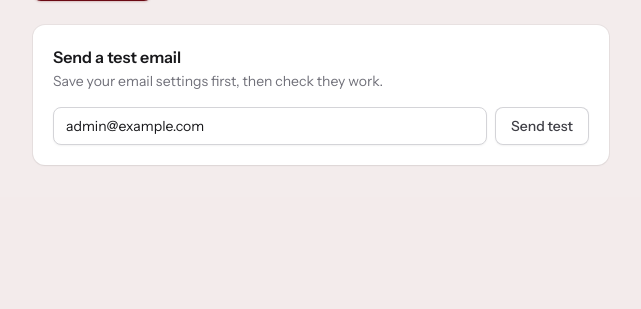
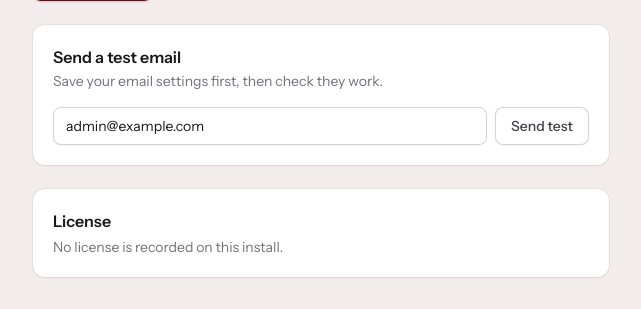
Before and after one commit to zabiremu/code-pos, a Laravel app: page /admin/settings in a window 1280 px wide. Shown: the part 1012-1321 px from the top of the page, without its empty margins (255-896 px from the left). Before the commit the page ends 1178 px from the top, so only its background shows below. Run offline with Laravel 12, Linux system fonts and the light colour scheme; a user stored in the database is signed in; data comes from the database, SQL or seed files in the repository; tables that the repository leaves empty hold one stand-in row (values such as "Sample post"); style sheets or scripts are compiled from the project's sources; some web fonts are replaced.

Commit message:
Replace buyer-token purchase check with author license server

```diff
--- a/app/Http/Controllers/Admin/SettingsController.php
+++ b/app/Http/Controllers/Admin/SettingsController.php
@@ -5,6 +5,7 @@ namespace App\Http\Controllers\Admin;
 use App\Http\Controllers\Controller;
 use App\Models\Branch;
 use App\Models\Setting;
+use App\Services\PurchaseCodeService;
 use Illuminate\Contracts\View\View;
 use Illuminate\Http\RedirectResponse;
 use Illuminate\Http\Request;
@@ -23,7 +24,7 @@ use Throwable;
  */
 class SettingsController extends Controller
 {
-    public function edit(): View|RedirectResponse
+    public function edit(PurchaseCodeService $licenses): View|RedirectResponse
     {
         if (! Schema::hasTable('settings')) {
             return redirect()->route('admin.dashboard')
@@ -52,6 +53,7 @@ class SettingsController extends Controller
             ],
             'hasMailPassword' => filled(Setting::get('mail_password')),
             'timezones' => timezone_identifiers_list(),
+            'license' => $licenses->current(),
         ]);
     }
 
@@ -129,4 +131,28 @@ class SettingsController extends Controller
 
         return back()->with('status', 'Test email sent to '.$data['test_to'].'. Check the inbox (and spam).');
     }
+
+    /**
+     * Frees this install's purchase code on the license server so the buyer
+     * can activate it on a new domain (e.g. moving hosts). The app keeps
+     * working here; only the activation record moves.
+     */
+    public function deactivateLicense(Request $request, PurchaseCodeService $licenses): RedirectResponse
+    {
+        $license = $licenses->current();
+
+        if (! $license) {
+            return back()->withErrors(['license' => 'No license is recorded on this install.']);
+        }
+
+        $result = $licenses->deactivate($license['purchase_code'], $request->getHost());
+
+        if (! $result['valid']) {
+            return back()->withErrors(['license' => $result['message']]);
+        }
+
+        $licenses->forget();
+
+        return back()->with('status', 'License deactivated. You can now use your purchase code on another domain.');
+    }
 }
--- a/app/Services/PurchaseCodeService.php
+++ b/app/Services/PurchaseCodeService.php
@@ -2,44 +2,102 @@
 
 namespace App\Services;
 
+use Illuminate\Http\Client\ConnectionException;
+use Illuminate\Support\Facades\File;
 use Illuminate\Support\Facades\Http;
 
 /**
- * Verifies a buyer's Envato purchase code against the Author API before the
- * installer is allowed to proceed — the anti-piracy gate Envato requires
- * for CodeCanyon items. See the build plan's "Installer & Purchase Code
- * Verification" section for the full flow.
+ * Talks to the author's license server (see license-server/ and
+ * config/license.php). The server holds the Envato token, checks the sale
+ * against Envato's Author API, and allows one live domain per purchase code;
+ * localhost and private-network installs don't use it up.
+ *
+ * Nothing secret is stored on the buyer's install: only the purchase code
+ * and what the server reported about it.
  */
 class PurchaseCodeService
 {
+    public const CODE_PATTERN = '/^[0-9a-f]{8}-([0-9a-f]{4}-){3}[0-9a-f]{12}$/i';
+
     /**
-     * @return array{valid: bool, message: string, sale?: array}
+     * @return array{valid: bool, message: string, buyer?: ?string, license?: ?string, supported_until?: ?string}
      */
-    public function verify(string $purchaseCode, string $envatoPersonalToken): array
+    public function verify(string $purchaseCode, string $domain): array
     {
-        if (! preg_match('/^[0-9a-f]{8}-([0-9a-f]{4}-){3}[0-9a-f]{12}$/i', $purchaseCode)) {
-            return ['valid' => false, 'message' => 'That doesn\'t look like a valid purchase code format.'];
+        $purchaseCode = strtolower(trim($purchaseCode));
+
+        if (! preg_match(self::CODE_PATTERN, $purchaseCode)) {
+            return ['valid' => false, 'message' => 'That doesn\'t look like a valid purchase code.'];
         }
 
-        $response = Http::withToken($envatoPersonalToken)
-            ->timeout(10)
-            ->get('https://api.envato.com/v3/market/author/sale', ['code' => $purchaseCode]);
+        return $this->call('activate', $purchaseCode, $domain);
+    }
 
-        if ($response->status() === 404) {
-            return ['valid' => false, 'message' => 'This purchase code was not found.'];
+    /** Frees the code on the license server so it can be activated on another domain. */
+    public function deactivate(string $purchaseCode, string $domain): array
+    {
+        return $this->call('deactivate', $purchaseCode, $domain);
+    }
+
+    /** Remembers a verified license on this install (storage/app/license.json). */
+    public function store(string $purchaseCode, string $domain, array $details): void
+    {
+        File::ensureDirectoryExists(dirname(config('license.file')));
+        File::put(config('license.file'), json_encode([
+            'purchase_code' => strtolower(trim($purchaseCode)),
+            'domain' => $domain,
+            'buyer' => $details['buyer'] ?? null,
+            'license' => $details['license'] ?? null,
+            'supported_until' => $details['supported_until'] ?? null,
+            'verified_at' => now()->toIso8601String(),
+        ], JSON_PRETTY_PRINT | JSON_UNESCAPED_SLASHES));
+    }
+
+    /** @return array<string, mixed>|null */
+    public function current(): ?array
+    {
+        $file = config('license.file');
+        if (! File::exists($file)) {
+            return null;
         }
 
-        if (! $response->successful()) {
-            return ['valid' => false, 'message' => 'Could not reach Envato right now — try again shortly.'];
+        $data = json_decode(File::get($file), true);
+
+        return is_array($data) && ! empty($data['purchase_code']) ? $data : null;
+    }
+
+    public function forget(): void
+    {
+        File::delete(config('license.file'));
+    }
+
+    private function call(string $action, string $purchaseCode, string $domain): array
+    {
+        try {
+            $response = Http::asForm()
+                ->acceptJson()
+                ->timeout(15)
+                ->post(rtrim((string) config('license.server'), '/').'/', [
+                    'action' => $action,
+                    'purchase_code' => $purchaseCode,
+                    'domain' => $domain,
+                ]);
+        } catch (ConnectionException) {
+            return ['valid' => false, 'message' => 'Could not reach the license server. Check this server\'s internet connection and try again.'];
         }
 
-        $sale = $response->json();
-        $expectedItemId = (string) config('services.envato.item_id');
+        $body = $response->json();
 
-        if ($expectedItemId && (string) ($sale['item']['id'] ?? '') !== $expectedItemId) {
-            return ['valid' => false, 'message' => 'This purchase code is for a different item.'];
+        if (! is_array($body) || ! array_key_exists('valid', $body)) {
+            return ['valid' => false, 'message' => 'The license server gave an unexpected response. Please try again shortly.'];
         }
 
-        return ['valid' => true, 'message' => 'Purchase code verified.', 'sale' => $sale];
+        return [
+            'valid' => (bool) $body['valid'] && $response->successful(),
+            'message' => (string) ($body['message'] ?? ''),
+            'buyer' => $body['buyer'] ?? null,
+            'license' => $body['license'] ?? null,
+            'supported_until' => $body['supported_until'] ?? null,
+        ];
     }
 }
--- /dev/null
+++ b/config/license.php
@@ -0,0 +1,14 @@
+<?php
+
+return [
+    /*
+     * Your license server (the separate license-server/ app on your own
+     * hosting). The installer sends only the purchase code + this site's
+     * domain there; your Envato token never ships with the item.
+     * Change the default before packaging if you host it elsewhere.
+     */
+    'server' => env('LICENSE_SERVER_URL', 'https://license.digitalstorebd.fun'),
+
+    // Where the verified license is remembered on the buyer's install.
+    'file' => storage_path('app/license.json'),
+];
--- a/config/services.php
+++ b/config/services.php
@@ -11,9 +11,4 @@ return [
         'region' => env('AWS_DEFAULT_REGION', 'us-east-1'),
     ],
 
-    // Envato Author API — used by App\Services\PurchaseCodeService during
-    // the installer's purchase-code verification step.
-    'envato' => [
-        'item_id' => env('ENVATO_ITEM_ID'),
-    ],
 ];
--- a/docs/documentation.html
+++ b/docs/documentation.html
@@ -106,7 +106,7 @@
       <li>Point your domain's document root at the <code>public/</code> folder. If your host doesn't let you change the document root, leave the project at the account root — the bundled root-level <code>.htaccess</code> routes requests into <code>public/</code> automatically.</li>
       <li>Visit your domain in a browser. You'll land on the installer's welcome screen.</li>
       <li><strong>Requirements</strong> — confirms PHP version, required extensions, and folder permissions.</li>
-      <li><strong>Purchase code</strong> — enter your CodeCanyon purchase code and an Envato Personal Token (Account → Settings → API Keys on your Envato profile) so we can verify your license before installing.</li>
+      <li><strong>Purchase code</strong> — enter the purchase code from your CodeCanyon Downloads page. One Regular License covers one live domain; installs on localhost or a local network don't count. To move to a new domain later, use <em>Settings → License → Deactivate on this domain</em> on the old site first.</li>
       <li><strong>Database</strong> — enter your MySQL host, port, database name, username, and password. The installer tests the connection, writes your <code>.env</code>, then runs migrations and seeds a demo admin account and sample catalog automatically.</li>
       <li><strong>Finish</strong> — you're shown the demo admin login. <strong>Change that password immediately</strong> from the Profile page after your first login. The installer locks itself shut after this step (see Troubleshooting if you need to re-run it).</li>
     </ol>
--- a/resources/views/admin/settings/edit.blade.php
+++ b/resources/views/admin/settings/edit.blade.php
@@ -101,4 +101,38 @@
             @enderror
         </div>
     </div>
+
+    {{-- License: shows what the installer verified; lets the buyer free the code to move domains. --}}
+    <div class="card mt-6" style="max-width:36rem">
+        <div class="card-body">
+            <h2 class="text-base font-semibold">License</h2>
+            @if ($license)
+                <dl class="mt-3 grid grid-cols-3 gap-y-1.5 text-sm">
+                    <dt class="text-zinc-500">Purchase code</dt>
+                    <dd class="col-span-2 font-mono">••••••••-••••-••••-••••-{{ substr($license['purchase_code'], -12) }}</dd>
+                    <dt class="text-zinc-500">Domain</dt>
+                    <dd class="col-span-2">{{ $license['domain'] }}</dd>
+                    @if (! empty($license['license']))
+                        <dt class="text-zinc-500">Type</dt>
+                        <dd class="col-span-2">{{ $license['license'] }}</dd>
+                    @endif
+                    @if (! empty($license['supported_until']))
+                        <dt class="text-zinc-500">Support until</dt>
+                        <dd class="col-span-2">{{ \Illuminate\Support\Carbon::parse($license['supported_until'])->toFormattedDateString() }}</dd>
+                    @endif
+                </dl>
+                <form method="POST" action="{{ route('admin.settings.license.deactivate') }}" class="mt-4"
+                      x-data x-on:submit="if (! confirm('Deactivate the license on this domain? Do this before moving to a new domain.')) $event.preventDefault()">
+                    @csrf
+                    <button class="btn-secondary">Deactivate on this domain</button>
+                </form>
+                <p class="text-xs text-zinc-500 mt-2">Moving to a new domain? Deactivate here first, then run the installer on the new site.</p>
+            @else
+                <p class="text-sm text-zinc-500 mt-1">No license is recorded on this install.</p>
+            @endif
+            @error('license')
+                <p class="text-xs text-red-600 mt-2">{{ $message }}</p>
+            @enderror
+        </div>
+    </div>
 </x-layouts.admin>
--- a/routes/web.php
+++ b/routes/web.php
@@ -127,6 +127,8 @@ Route::middleware(['auth'])->group(function () {
                 Route::put('/settings', [SettingsController::class, 'update'])->name('settings.update');
                 Route::post('/settings/test-email', [SettingsController::class, 'sendTestEmail'])
                     ->middleware('throttle:5,1')->name('settings.test-email');
+                Route::post('/settings/license/deactivate', [SettingsController::class, 'deactivateLicense'])
+                    ->middleware('throttle:5,1')->name('settings.license.deactivate');
             });
         });
 
```
Also changed, not shown: app/Http/Controllers/Install/InstallController.php (+4 -5 lines), resources/views/install/purchase-code.blade.php (+12 -10 lines), tests/Feature/Admin/LicenseSettingsTest.php (added, +73 -0 lines), tests/Feature/InstallPurchaseCodeTest.php (added, +88 -0 lines), README.md, 1 other file.
